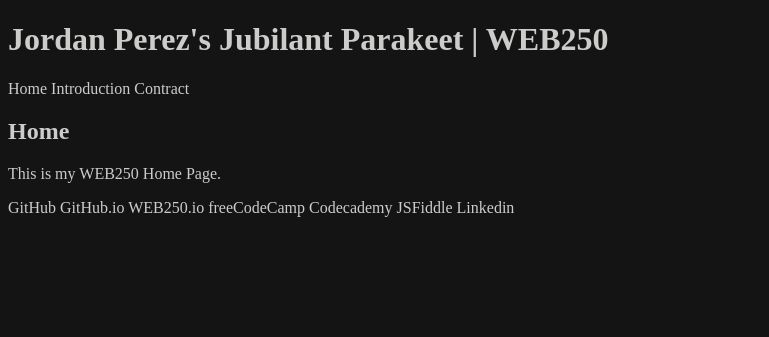
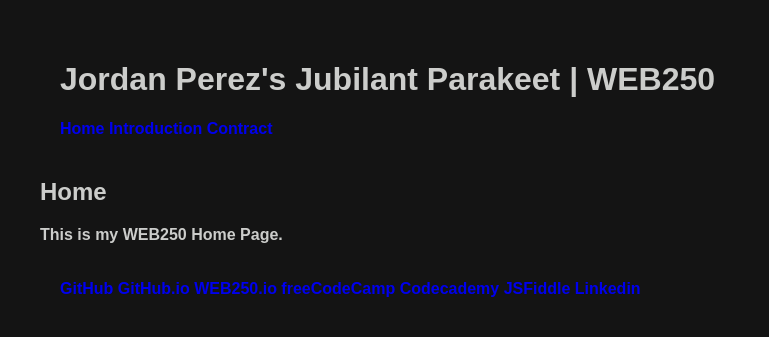
Before and after one commit to jperez93CP/web250, a PHP site: page / in a window 1280 px wide. Shown: the top 337 px of the page, without its empty margins (0-769 px from the left). Run offline with PHP 8.4, Linux system fonts and the light colour scheme.

Commit message:
Update default.css

```diff
--- a/styles/default.css
+++ b/styles/default.css
@@ -1,6 +1,11 @@
-* {
+header, body, footer {
+    font-family: Arial, Helvetica, sans-serif;
+    font-weight: bold;
     background-color: #141414;
     color: #CCCDCB;
+    padding: 20px;
+    margin: 0 auto;
+    max-width: 1200px;
 }
 
 a {
```
